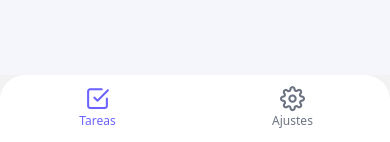
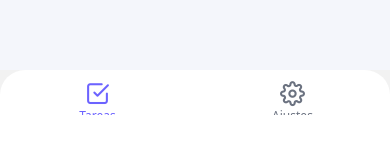
Before and after one commit to alessandergr/GestordeTareas, a React Native app: screen / in a window 390 px wide. Shown: the part 714-856 px from the top of the page. Built offline with nearby package versions, Linux system fonts and the light colour scheme.

Commit message:
docs: actualizar informe y ajustes finales

```diff
--- a/App.tsx
+++ b/App.tsx
@@ -27,9 +27,10 @@ function MainTabs() {
         tabBarInactiveTintColor: colors.gray,
 
        tabBarStyle: {
-          height: 70,
+            height: 60,
 
-          marginBottom: -15,
+          paddingTop: 6,
+          paddingBottom: 6,
 
           backgroundColor: colors.white,
 
@@ -42,7 +43,7 @@ function MainTabs() {
           shadowOpacity: 0,
           shadowRadius: 0,
           elevation: 0,
-        },
+                },
 
         tabBarItemStyle: {
           justifyContent: 'center',
@@ -50,12 +51,12 @@ function MainTabs() {
         },
 
         tabBarIconStyle: {
-          marginTop: 4,
+           marginTop: -2,
         },
 
         tabBarLabelStyle: {
           fontSize: 12,
-          marginBottom: 6,
+          marginBottom: 4,
         },
 
         tabBarIcon: ({ color, size }) => {
```
